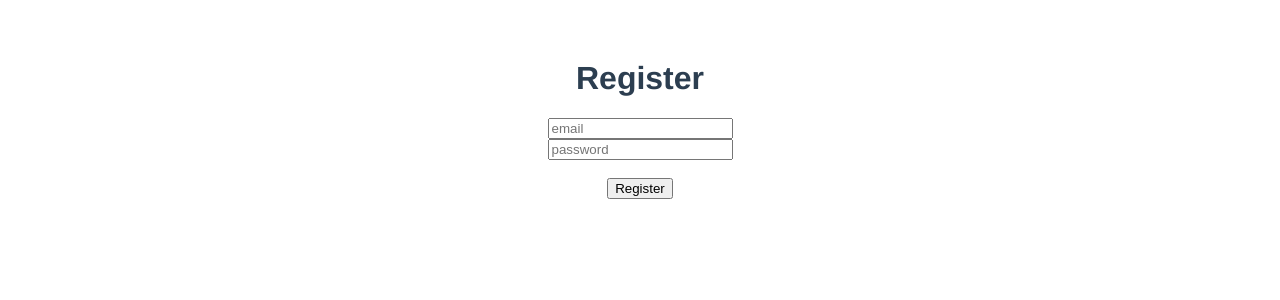
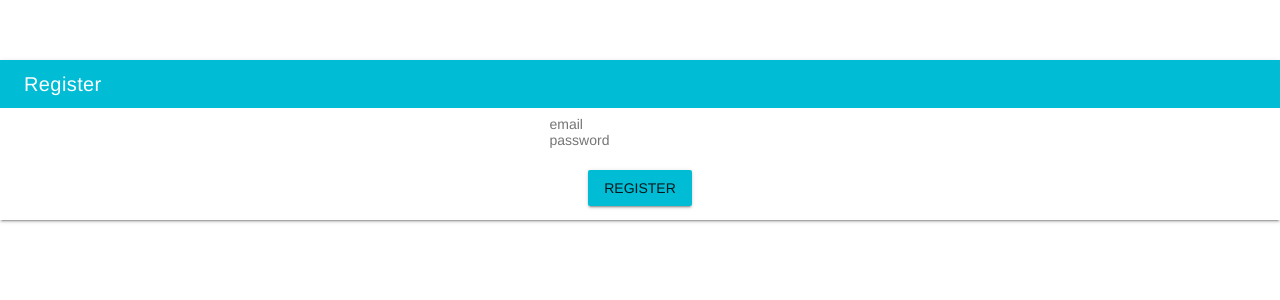
Before and after one commit to JohnnyBarry/vue_project, a Vue app in the folder client/: page /#/register in a window 1280 px wide. Shown: the top 300 px of the page. Built offline with nearby package versions, Linux system fonts and the light colour scheme.

Commit message:
Added Vuetify

```diff
--- a/client/package.json
+++ b/client/package.json
@@ -16,7 +16,8 @@
   "dependencies": {
     "axios": "^0.18.0",
     "vue": "^2.5.2",
-    "vue-router": "^3.0.1"
+    "vue-router": "^3.0.1",
+    "vuetify": "^1.0.13"
   },
   "devDependencies": {
     "autoprefixer": "^7.1.2",
--- a/client/src/components/Register.vue
+++ b/client/src/components/Register.vue
@@ -1,7 +1,12 @@
 <template>
-  <div>
-    <h1>Register</h1>
+  <v-layout column>
+    <v-flex xs6 align-center>
+      <div class="white elevation-2">
+        <v-toolbar flat dense class="cyan" dark>
+          <v-toolbar-title>Register</v-toolbar-title>
+        </v-toolbar>
 
+        <div class="pl-4 pr-4 pt-2 pb-2">
            <input
              type="email"
              name="email"
@@ -13,11 +18,18 @@
               name="password"
               v-model="password"
               placeholder="password"/>
-    <br><br>
-    <button
+           <br>
+           <div class="error" v-html="error"/>
+           <br>
+           <v-btn
+           class = "cyan"
            @click="register">
-    Register</button>
+           Register
+           </v-btn>
         </div>
+      </div>
+    </v-flex>
+  </v-layout>
 </template>
 
 <script>
@@ -26,16 +38,21 @@
   data () {
     return {
       email: '',
-      password: ''
+      password: '',
+      error: null
     }
   },
   methods: {
     async register () {
-      const response = await AuthenticationService.register({
+      try {
+        this.error = null
+        await AuthenticationService.register({
           email: this.email,
           password: this.password
         })
-      console.log(response.data)
+      } catch (error) {
+        this.error = error.response.data.error
+      }
     }
   }
 }
@@ -43,5 +60,7 @@
 
 <!-- Add "scoped" attribute to limit CSS to this component only -->
 <style scoped>
-
+  .error {
+    color : red;
+  }
 </style>
--- a/client/src/main.js
+++ b/client/src/main.js
@@ -3,8 +3,12 @@
 import Vue from 'vue'
 import App from './App'
 import router from './router'
+import Vuetify from 'vuetify'
+import 'vuetify/dist/vuetify.min.css'
 
 Vue.config.productionTip = false
+
+Vue.use(Vuetify)
 
 /* eslint-disable no-new */
 new Vue({
```
Also changed, not shown: 2 other files (tests, documents, lock files or other folders). Lines whose indentation alone changed are shown as unchanged.
